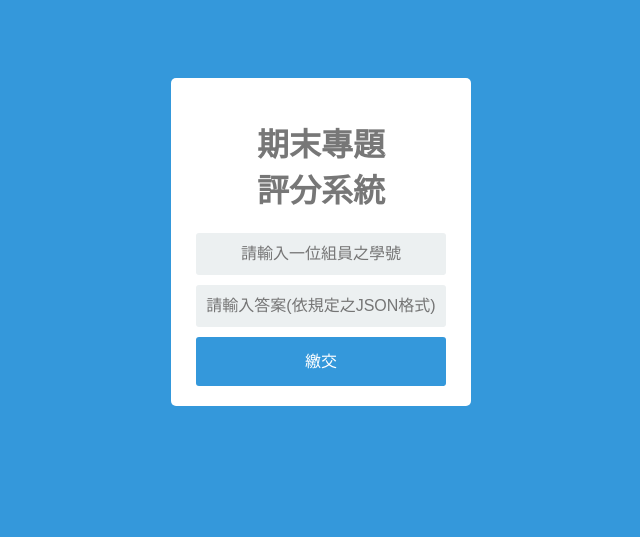
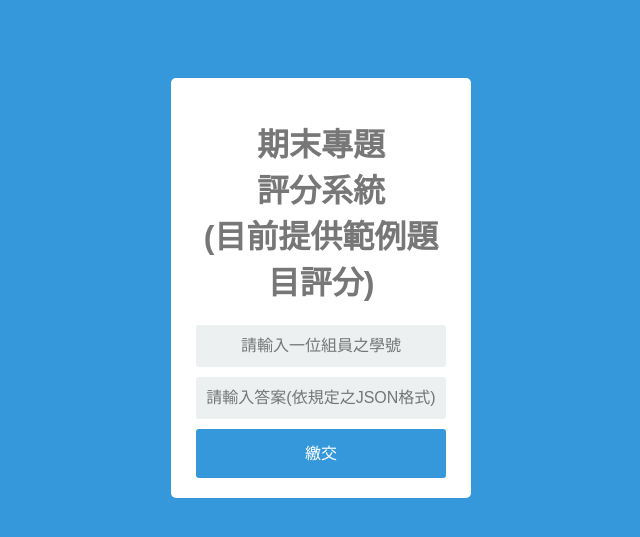
Before and after one commit to aiedward/IRScoringWeb, a Django app: page /scoring/ in a window 1280 px wide. Shown: the top 537 px of the page, without its empty margins (319-959 px from the left). Run offline with Django 3.2, Linux system fonts and the light colour scheme.

Commit message:
add some text to the index

```diff
--- a/scoring/templates/scoring/index.html
+++ b/scoring/templates/scoring/index.html
@@ -11,7 +11,7 @@
   <div class="login">
     <div class="login-screen">
       <div class="app-title">
-        <h1>期末專題 <br> 評分系統</h1>
+        <h1>期末專題 <br> 評分系統 <br> (目前提供範例題目評分)</h1>
       </div>
 
       <div class="login-form">
```
